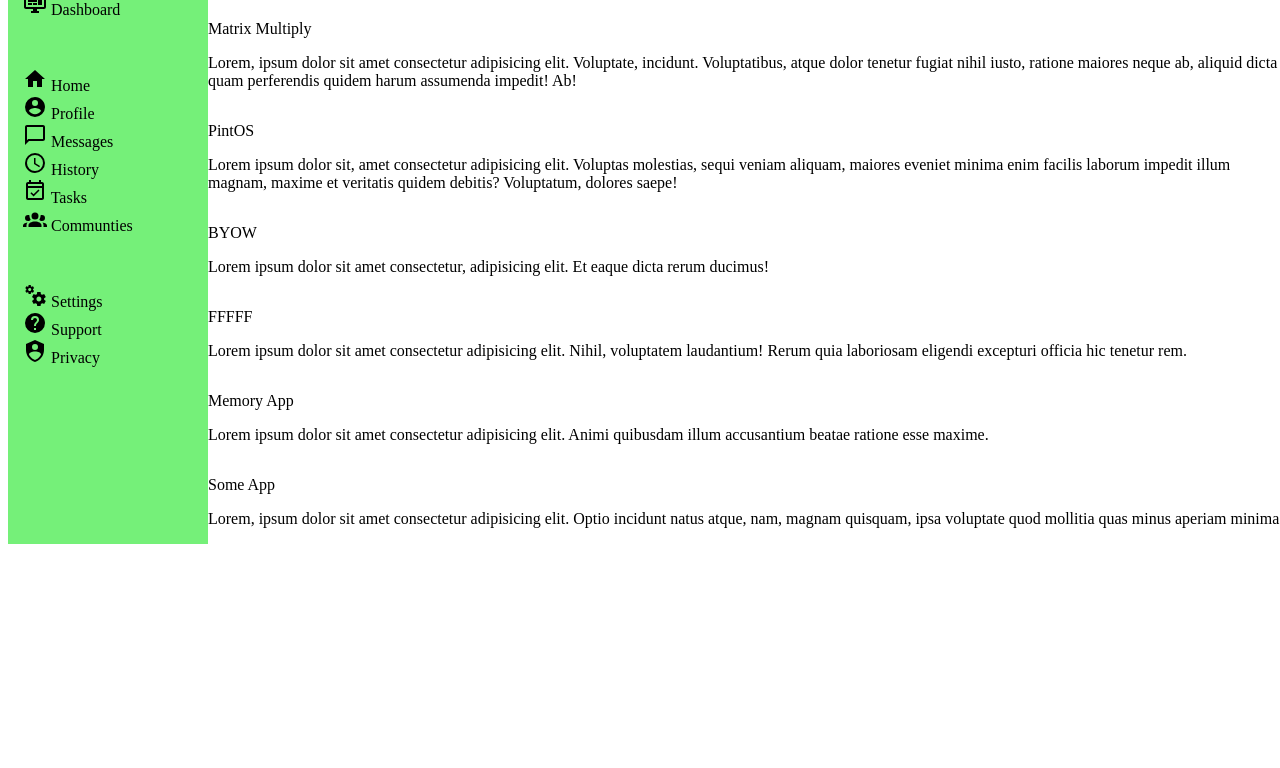
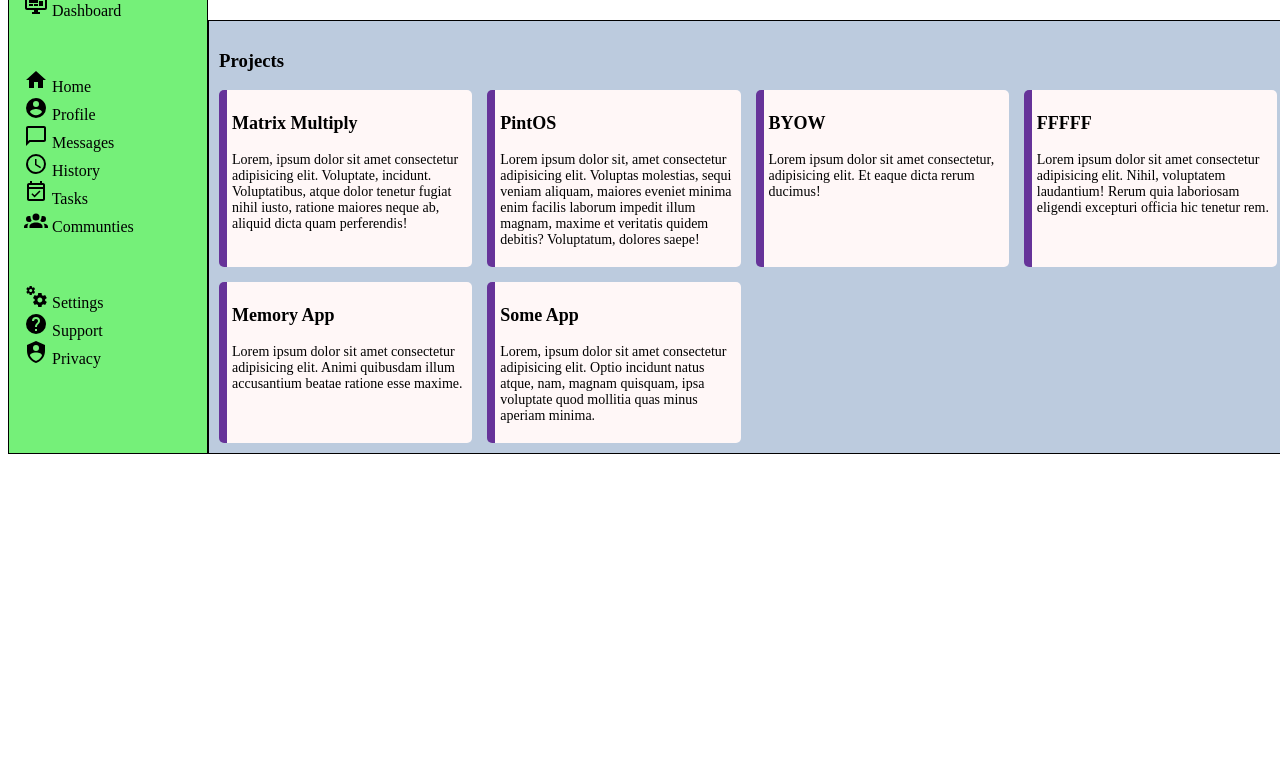
Before and after one commit to CBOI1/AdminDashboard, a plain HTML site: page index.html in a window 1280 px wide. Shown: the part 48-816 px from the top of the page. Drawn offline with Linux system fonts and the light colour scheme.

Commit message:
Fix typo "autofit" to "auto-fit"
Typo prevented grid from establishing dynamic
column tracks for the foreground content.

```diff
--- a/index.html
+++ b/index.html
@@ -56,7 +56,7 @@
                 </li>
             </ul>
         </div>
-        <div class="content">
+        <div class="layout-right">
             <div class="header">
                 <label for="search">
                     <svg xmlns="http://www.w3.org/2000/svg" viewBox="0 0 24 24"><title>card-search</title><path d="M11.5 9C10.12 9 9 10.12 9 11.5S10.12 14 11.5 14 14 12.88 14 11.5 12.88 9 11.5 9M20 4H4C2.9 4 2 4.9 2 6V18C2 19.1 2.9 20 4 20H20C21.1 20 22 19.1 22 18V6C22 4.9 21.1 4 20 4M16.79 18.21L13.88 15.3C13.19 15.74 12.37 16 11.5 16C9 16 7 14 7 11.5S9 7 11.5 7 16 9 16 11.5C16 12.38 15.74 13.19 15.3 13.89L18.21 16.79L16.79 18.21Z" /></svg>
@@ -69,11 +69,13 @@
                 </ul>
 
             </div>
+            <div class="layout-foreground">
+                <h3>Projects</h3>
                 <div class="main-content">
                     <div class="content-card">
                         <p class="title">Matrix Multiply</p>
                         <p class="content">
-                        Lorem, ipsum dolor sit amet consectetur adipisicing elit. Voluptate, incidunt. Voluptatibus, atque dolor tenetur fugiat nihil iusto, ratione maiores neque ab, aliquid dicta quam perferendis quidem harum assumenda impedit! Ab!
+                            Lorem, ipsum dolor sit amet consectetur adipisicing elit. Voluptate, incidunt. Voluptatibus, atque dolor tenetur fugiat nihil iusto, ratione maiores neque ab, aliquid dicta quam perferendis!
                         </p>
                     </div>
                     <div class="content-card">
@@ -109,5 +111,6 @@
                 </div>
             </div>
         </div>
+    </div>
 </body>
 </html>
--- a/style.css
+++ b/style.css
@@ -19,6 +19,7 @@ body {
     gap: 1rem;
     padding: 15px;
     background-color: #75f079;
+    border: 1px solid black;
 }
 
 
@@ -36,7 +37,38 @@ label {
     vertical-align: middle;
 }
 
+.layout-right {
+    display: grid;
+    grid-template-rows: 60px 1fr;
+}
+
+.layout-foreground {
+    background-color: #bccbde;
+    padding: 10px;
+    border: 1px solid black;
+}
+
+
 .main-content {
     display: grid;
-    grid-template-columns: repeat(autofit, minmax(150px, 1fr));
+    grid-template-columns: repeat(auto-fit, minmax(250px, 1fr));
+    gap: 15px;
+
 }
+
+.content-card {
+    background-color: #fff7f7;
+    border-radius: 5px;
+    padding: 5px;
+    border-left: 8px solid rebeccapurple;
+    text-align: left;
+}
+
+.content-card .title {
+    font-size: 18px;
+    font-weight: bold;
+}
+
+.content-card .content {
+    font-size: 14px;
+}
```
Lines whose indentation alone changed are shown as unchanged.
